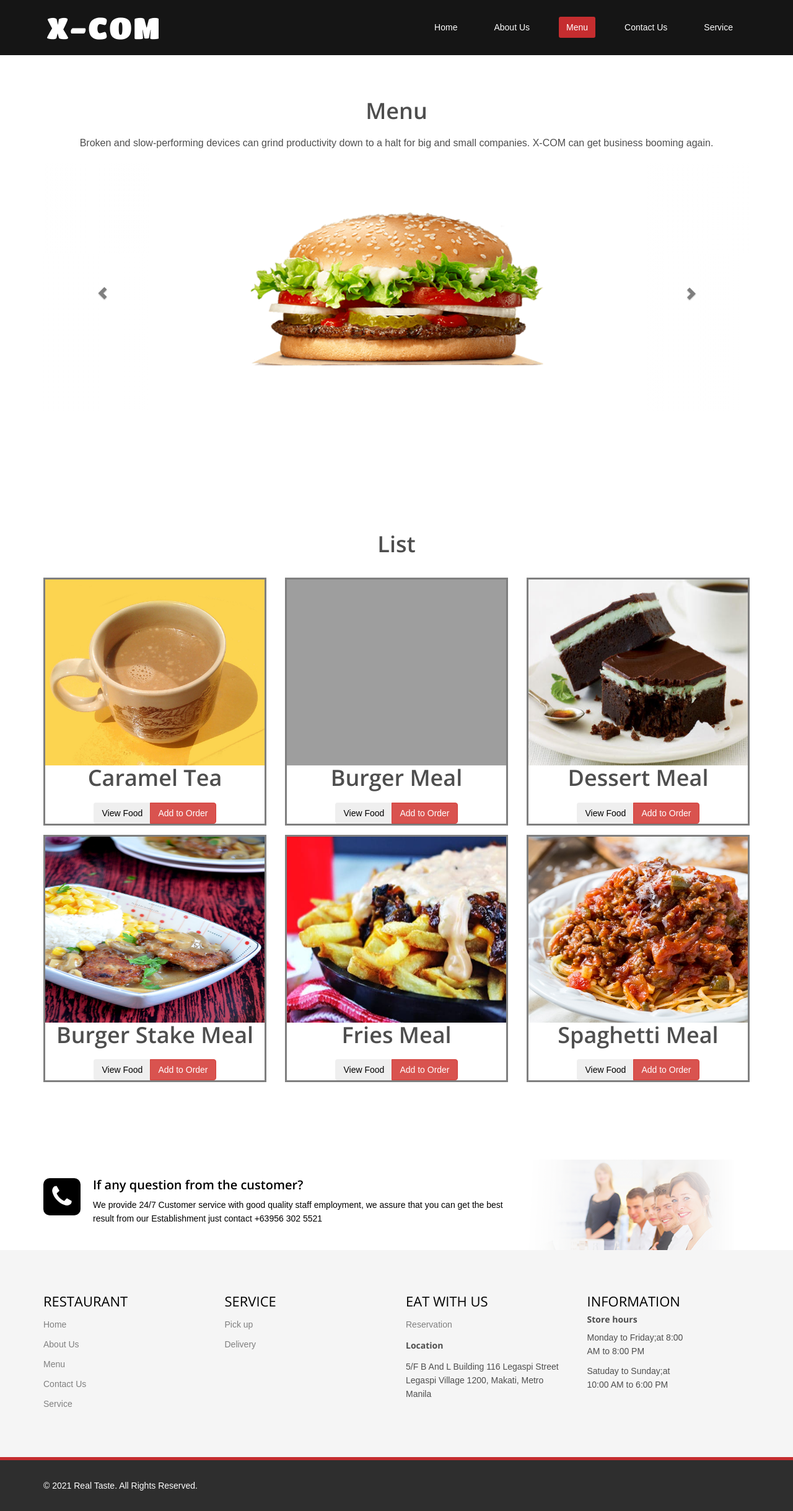
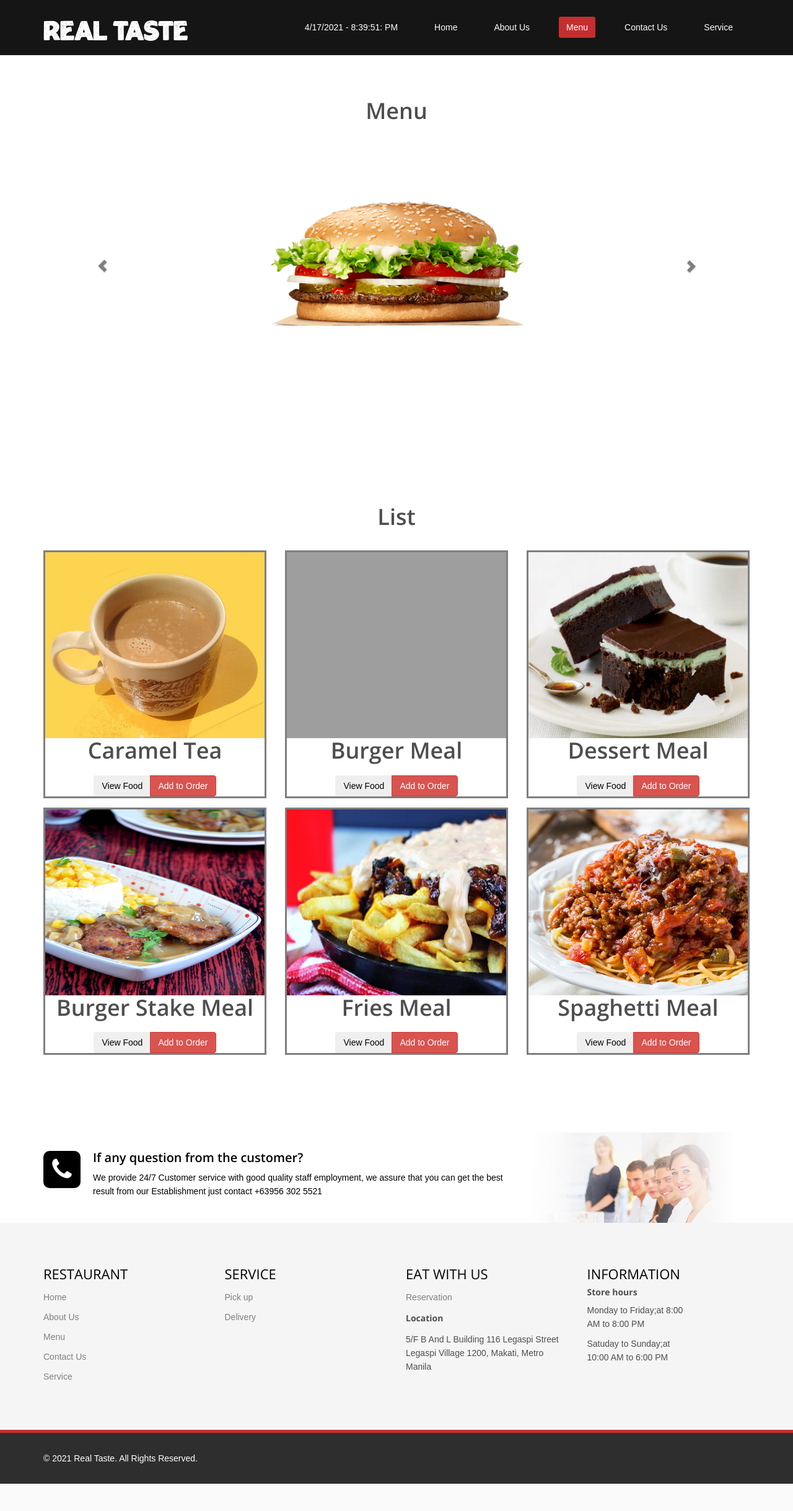
Before and after one commit to Locality-PH/WAD, a PHP site: page /menu.html in a window 1280 px wide. Shown: the whole page at 62% size. After the commit the page ends 2394 px from the top, so only its background shows below. Run offline with PHP 8.4, Linux system fonts and the light colour scheme; grey boxes are pictures that could not be loaded.

Commit message:
add real time and fix menu page to be responsive

```diff
--- a/contact.html
+++ b/contact.html
@@ -5,7 +5,7 @@
     <meta charset="utf-8">
     <meta name="viewport" content="width=device-width, initial-scale=1.0">
 
-    <title>X-COM</title>
+    <title>Contact</title>
 
     <!-- core CSS -->
 
@@ -15,7 +15,7 @@
     <link href="css/prettyPhoto.css" rel="stylesheet">
     <link href="css/main.css" rel="stylesheet">
     <link href="css/responsive.css" rel="stylesheet">
-    <link rel="shortcut icon" href="images/ico/favicon.ico">
+    <link rel="shortcut icon" href="images/icon.png">
     <script src="js/jquery.js"></script>
 
     <body class="homepage">
@@ -44,6 +44,7 @@
 
                     <div class="collapse navbar-collapse navbar-right test">
                         <ul class="nav navbar-nav">
+                            <li><a href="#" class="inactiveLink"><span id='ct6'></span></a></li>
                             <li><a href="index.html">Home</a></li>
                             <li><a href="about-us.html">About Us</a></li>
                             <li><a href="menu.html">Menu</a></li>
--- a/css/main.css
+++ b/css/main.css
@@ -3,6 +3,15 @@
 /*************************
 *******Typography******
 **************************/
+
+.menu-slider{
+    height: 400px;
+}
+
+.inactiveLink {
+    pointer-events: none;
+    cursor: default;
+ }
 
 @font-face {
     font-family: Rougant;
--- a/js/main.js
+++ b/js/main.js
@@ -69,4 +69,25 @@ jQuery(function($) {
     $("a[rel^='prettyPhoto']").prettyPhoto({
         social_tools: false
     });
+
 });
+
+    //time
+    function display_ct6() {
+        var x = new Date()
+        var ampm = x.getHours( ) >= 12 ? ' PM' : ' AM';
+        hours = x.getHours( ) % 12;
+        hours = hours ? hours : 12;
+        var x1=x.getMonth() + 1+ "/" + x.getDate() + "/" + x.getFullYear();
+        x1 = x1 + " - " +  hours + ":" +  x.getMinutes() + ":" +  x.getSeconds() + ":" + ampm;
+        document.getElementById('ct6').innerHTML = x1;
+        display_c6();
+    }
+
+    function display_c6(){
+        var refresh=1000; // Refresh rate in milli seconds
+        mytime=setTimeout('display_ct6()',refresh)
+    }
+
+    display_c6()
+    //end time
--- a/js/volume.min.js
+++ /dev/null
@@ -1,4 +0,0 @@
-var audio = document.getElementById("intro_music");
-audio.volume = 0.3;
-var video = document.getElementById("home_video");
-video.volume = 0.3;
--- a/menu.html
+++ b/menu.html
@@ -6,15 +6,18 @@
     <meta name="viewport" content="width=device-width, initial-scale=1.0">
     <meta name="description" content="">
     <meta name="author" content="">
-    <title>X-COM</title>
+
+    <title>Menu</title>
+
     <link href="css/bootstrap.min.css" rel="stylesheet">
     <link href="css/font-awesome.min.css" rel="stylesheet">
     <link href="css/prettyPhoto.css" rel="stylesheet">
     <link href="css/animate.min.css" rel="stylesheet">
     <link href="css/main.css" rel="stylesheet">
     <link href="css/responsive.css" rel="stylesheet">
+    <link href="css/menu-page.min.css" rel="stylesheet">
 
-    <link rel="shortcut icon" href="images/ico/favicon.ico">
+    <link rel="shortcut icon" href="images/icon.png">
 </head>
 
 <body>
@@ -29,11 +32,12 @@
                         <span class="icon-bar"></span>
                         <span class="icon-bar"></span>
                     </button>
-                    <a class="navbar-brand" href="index.html"><img src="images/logo.png" alt="logo"></a>
+                    <a class="navbar-brand"  href="index.html"><h1 style="font-family: Rougant">Real Taste</h1></a>
                 </div>
 
                 <div class="collapse navbar-collapse navbar-right test">
                     <ul class="nav navbar-nav">
+                        <li><a href="#" class="inactiveLink"><span id='ct6'></span></a></li>
                         <li><a href="index.html">Home</a></li>
                         <li><a href="about-us.html">About Us</a></li>
                         <li class="active"><a href="menu.html">Menu</a></li>
@@ -52,9 +56,7 @@
         <div class="container wow fadeInDown" data-wow-duration="1000ms" data-wow-delay="600ms">
             <div class="center">
                 <h2>Menu</h2>
-                <p class="lead">Broken and slow-performing devices can grind productivity down to a halt for big and small companies. X-COM can get business booming again.
 
-                </p>
                 <div id="myCarousel" class="carousel slide" data-ride="carousel">
                     <!-- Indicators -->
                     <ol class="carousel-indicators pt-5">
@@ -67,19 +69,19 @@
                     <div class="carousel-inner">
                         <div class="item active">
                             <center>
-                                <img src="images/slider/burger.png" style="height:400px">
+                                <img src="images/slider/burger.png" class="img-responsive" style="height:400px">
                             </center>
                         </div>
 
                         <div class="item">
                             <center>
-                                <img src="images/slider/fries.png" style="height: 400px;">
+                                <img src="images/slider/fries.png" class="img-responsive" style="height: 400px;">
                             </center>
                         </div>
 
                         <div class="item">
                             <center>
-                                <img src="images/slider/spaghetti.png" style="height: 400px;">
+                                <img src="images/slider/spaghetti.png" class="img-responsive"style="height: 400px;">
                             </center>
                         </div>
                     </div>
@@ -97,8 +99,6 @@
             </div>
         </section>
 
-
-
             <!--/#best-filter-->
     <section id="List">
 
@@ -107,7 +107,7 @@
                 <div class="container center wow fadeInDown">
                     <h2>List</h2>
                     <div class="row">
-                        <div class="col-md-4 border border-dark pt-1" style="margin-top: 15px;">
+                        <div class="col-md-4 border border-dark pt-1 padding" style="margin-top: 15px;">
                             <div class="card mb-4 box-shadow border border-dark" style="border:rgba(0, 0, 0, 0.5) solid">
                                 <img class="card-img-top" style="height: 300px; width: 100%; display: block;" src="images/menu/tea.jpg" data-holder-rendered="true">
                                 <div class="card-body">
@@ -125,7 +125,7 @@
                                 </div>
                             </div>
                         </div>
-                        <div class="col-md-4 border border-dark pt-1" style="margin-top: 15px;">
+                        <div class="col-md-4 border border-dark pt-1 padding" style="margin-top: 15px;">
                             <div class="card mb-4 box-shadow border border-dark" style="border:rgba(0, 0, 0, 0.5) solid">
                                 <img class="card-img-top" style="height: 300px; width: 100%; display: block;" src="images/menu/burger.png" data-holder-rendered="true">
                                 <div class="card-body">
@@ -143,7 +143,7 @@
                                 </div>
                             </div>
                         </div>
-                        <div class="col-md-4 border border-dark pt-1" style="margin-top: 15px;">
+                        <div class="col-md-4 border border-dark pt-1 padding" style="margin-top: 15px;">
                             <div class="card mb-4 box-shadow border border-dark" style="border:rgba(0, 0, 0, 0.5) solid">
                                 <img class="card-img-top" style="height: 300px; width: 100%; display: block;" src="images/menu/dessert.jpg" data-holder-rendered="true">
                                 <div class="card-body">
@@ -161,11 +161,11 @@
                                 </div>
                             </div>
                         </div>
-                        <div class="col-md-4 border border-dark pt-1" style="margin-top: 15px;">
+                        <div class="col-md-4 border border-dark pt-1 padding" style="margin-top: 15px;">
                             <div class="card mb-4 box-shadow border border-dark" style="border:rgba(0, 0, 0, 0.5) solid">
                                 <img class="card-img-top" style="height: 300px; width: 100%; display: block;" src="images/menu/burgersteak.jpg" data-holder-rendered="true">
                                 <div class="card-body">
-                                    <H2 class="card-text text-center pt-2">Burger Stake Meal</H2>
+                                    <H2 class="card-text text-center pt-2" id="burger-list-text">Burger Stake Meal</H2>
                                     <div class="d-flex justify-content-between align-items-center">
                                         <center>
                                             <div class="btn-group text-center">
@@ -179,7 +179,7 @@
                                 </div>
                             </div>
                         </div>
-                        <div class="col-md-4 border border-dark pt-1 " style="margin-top: 15px;">
+                        <div class="col-md-4 border border-dark pt-1 padding " style="margin-top: 15px;">
                             <div class=" card mb-4 box-shadow border border-dark " style="border:rgba(0, 0, 0, 0.5) solid ">
                                 <img class="card-img-top " style="height: 300px; width: 100%; display: block; " src="images/menu/fries.jpg " data-holder-rendered="true ">
                                 <div class="card-body ">
@@ -197,7 +197,7 @@
                                 </div>
                             </div>
                         </div>
-                        <div class="col-md-4 border border-dark mt-1 " style="margin-top: 15px; ">
+                        <div class="col-md-4 border border-dark pt-1 padding " style="margin-top: 15px; ">
                             <div class="card mb-4 box-shadow border border-dark " style="border:rgba(0, 0, 0, 0.5) solid ">
                                 <img class="card-img-top " style="height: 300px; width: 100%; display: block; " src="images/menu/spaghetti.jpg " data-holder-rendered="true ">
                                 <div class="card-body ">
@@ -337,58 +337,5 @@
         document.getElementById(cityName).style.display = "block ";
         evt.currentTarget.className += " active ";
     }
-    var xvent = document.getElementById('London').style.display = "block ";
+
 </script>
-
-<style>
-    body {
-        font-family: Arial;
-    }
-    /* Style the tab */
-
-    .tab {
-        overflow: hidden;
-    }
-    /* Style the buttons inside the tab */
-
-    .tab button {
-        background-color: inherit;
-        border: none;
-        outline: none;
-        cursor: pointer;
-        padding: 14px 16px;
-        transition: 0.3s;
-        font-size: 17px;
-    }
-    /* Change background color of buttons on hover */
-
-    .tab button:hover {
-        background-color: #ddd;
-    }
-    /* Create an active/current tablink class */
-
-    .tab button.active {
-        background-color: #ccc;
-    }
-    /* Style the tab content */
-
-    .tabcontent {
-        display: none;
-        padding: 6px 12px;
-        border-top: none;
-    }
-
-    .carousel-control.left {
-        background-image: -webkit-linear-gradient(left, color-stop(rgba(0, 0, 0, 0.5) 0), color-stop(rgba(0, 0, 0, 0.0001) 100%));
-        background-image: linear-gradient(to right, rgba(255, 255, 255, 0.5) 0, rgba(0, 0, 0, 0.0001) 100%) !important;
-        background-repeat: repeat-x;
-        filter: progid: DXImageTransform.Microsoft.gradient(startColorstr='#80000000', endColorstr='#00000000', GradientType=1);
-    }
-
-    .carousel-control.right {
-        background-image: -webkit-linear-gradient(left, color-stop(rgba(0, 0, 0, 0.5) 0), color-stop(rgba(0, 0, 0, 0.0001) 100%));
-        background-image: linear-gradient(to right, rgba(255, 255, 255, 0.5) 0, rgba(0, 0, 0, 0.0001) 100%) !important;
-        background-repeat: repeat-x;
-        filter: progid: DXImageTransform.Microsoft.gradient(startColorstr='#80000000', endColorstr='#00000000', GradientType=1);
-    }
-</style>
```
Also changed, not shown: about-us.html (+3 -4 lines), css/menu-page.min.css (added, +64 -0 lines), index.html (+13 -5 lines), service.html (+4 -3 lines), images/ico/favicon.ico (deleted), images/icon.png (added), images/slider/Burger.png, images/slider/fries.png, images/slider/spaghetti.png.
